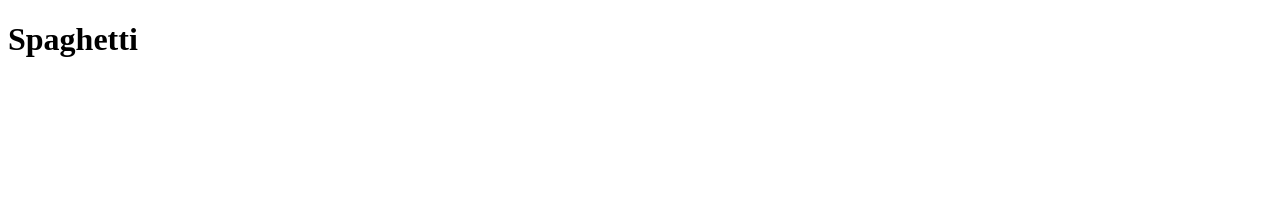
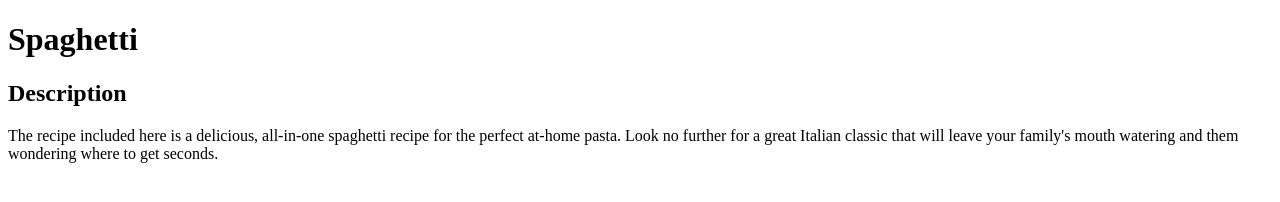
Before and after one commit to CyberSp3ll/odin-recipes, a plain HTML site: page recipes/spaghetti.html in a window 1280 px wide. Drawn offline with Linux system fonts and the light colour scheme.

Commit message:
Add description to spaghetti.html

```diff
--- a/recipes/spaghetti.html
+++ b/recipes/spaghetti.html
@@ -7,5 +7,10 @@
 </head>
 <body>
     <h1>Spaghetti</h1>
+    <h2>Description</h2>
+    <p>
+        The recipe included here is a delicious, all-in-one spaghetti recipe for the perfect at-home pasta. Look no further for a great Italian classic that will leave your family's mouth watering and them wondering where to get seconds.
+    </p>
+    <!-- The image of spaghetti.jpg and most text from this page get their information from https://togetherasfamily.com/homemade-spaghetti-recipe/ -->
 </body>
 </html>
```
